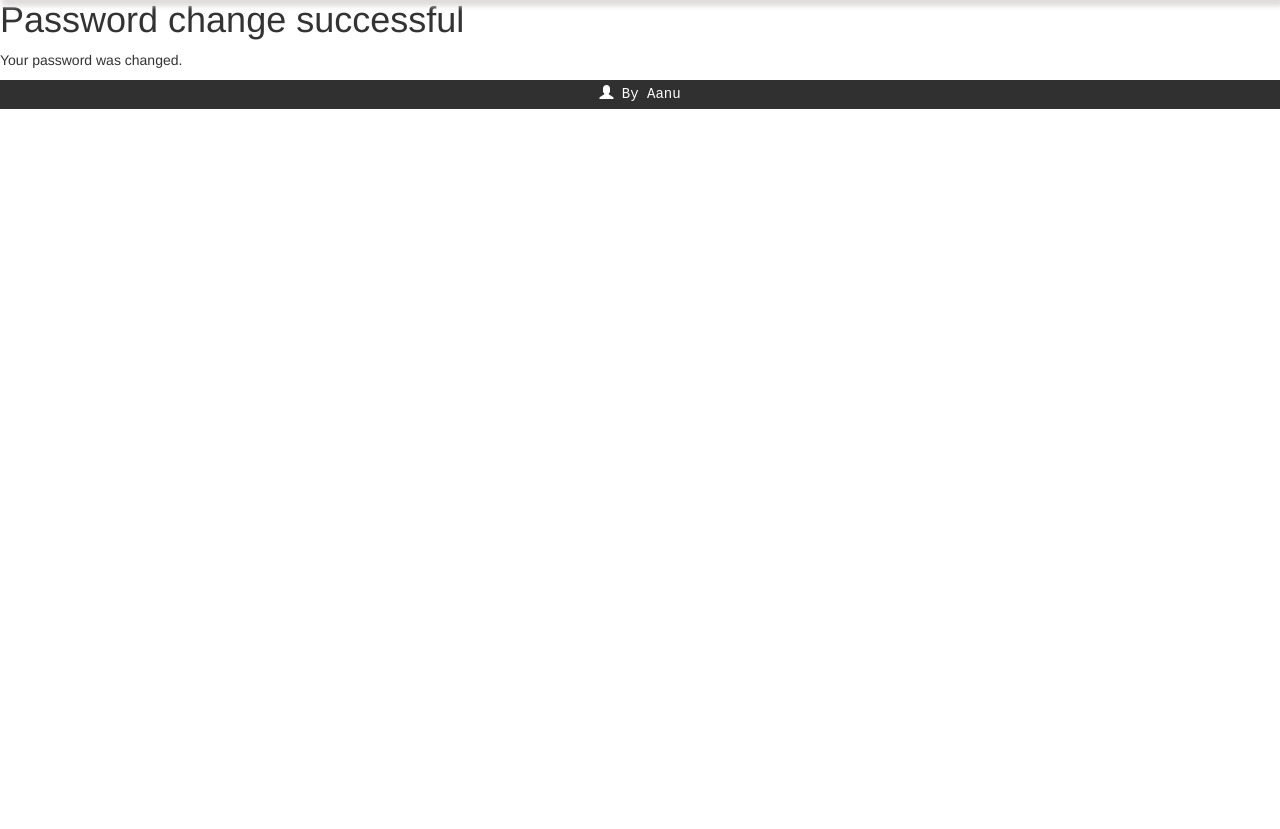
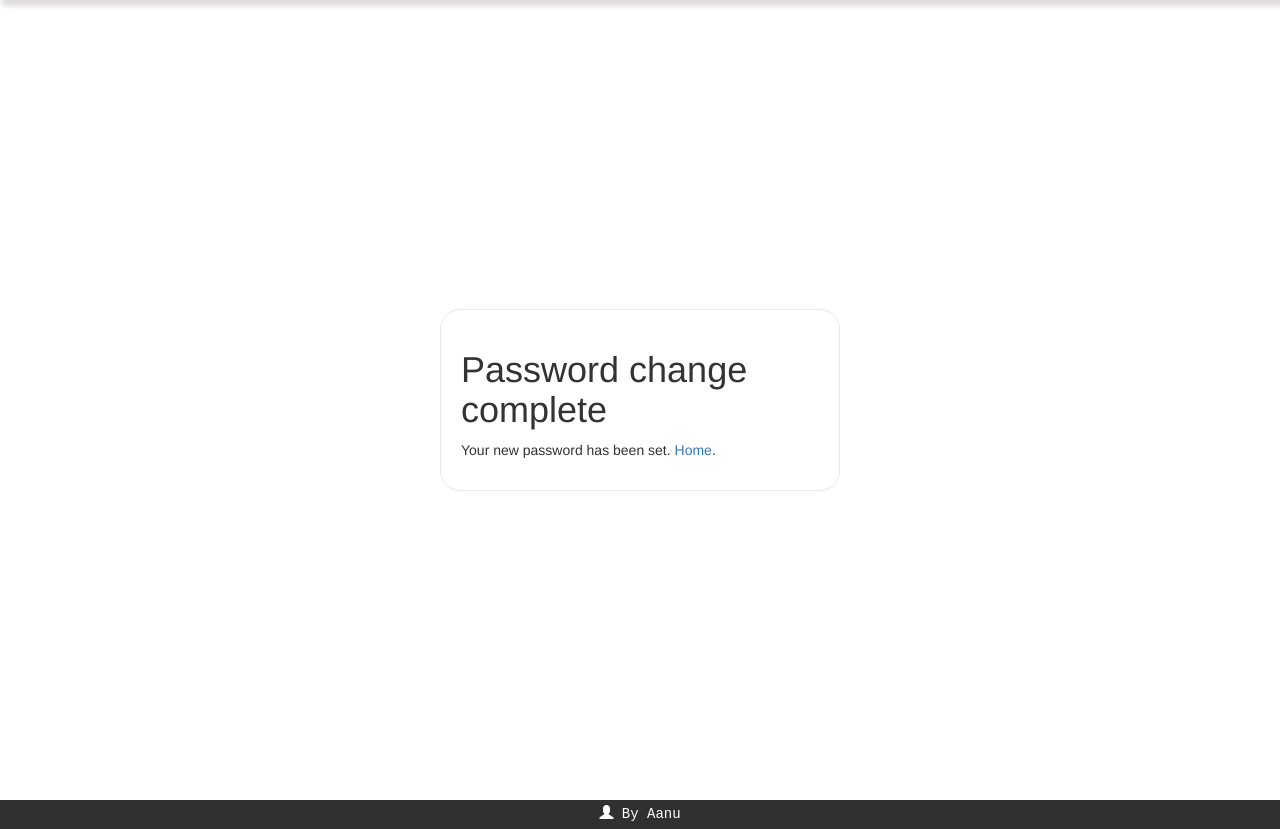
Before and after one commit to aanu1143/BuildWithX, a Django app: template templates/registration/password_change_done.html in a window 1280 px wide. Shown: the part 70-899 px from the top of the page. Before the commit the page ends 179 px from the top, so only its background shows below. Run offline with Django 3.2, Linux system fonts and the light colour scheme; the template is opened without the code that fills it, so the values that code supplies are empty; some libraries are stand-ins or nearby versions.

Commit message:
password donw

```diff
--- a/templates/registration/password_change_done.html
+++ b/templates/registration/password_change_done.html
@@ -1,6 +1,12 @@
 {% extends 'base.html' %}
 {% block title %}Password Change Successful{% endblock title %}
 {% block content %}
-<h1>Password change successful</h1>
-<p>Your password was changed.</p>
+<div class="form_container" style="height: 100vh">
+    <div class="resetpage">
+        <h1>Password change complete</h1>
+        <p>Your new password has been set.
+            <a href="{% url 'home' %}">Home</a>.
+        </p>
+    </div>
+</div>
 {% endblock content %}
--- a/templates/registration/password_reset_complete.html
+++ b/templates/registration/password_reset_complete.html
@@ -1,7 +1,7 @@
 {% extends 'base.html' %}
 {% block title %}Password reset complete{% endblock title %}
 {% block content %}
-<div class="resetform">
+<div class="form_container" style="height: 100vh">
     <div class="resetpage">
         <h1>Password reset complete</h1>
         <p>Your new password has been set. You can log in now on the
--- a/templates/registration/password_reset_confirm.html
+++ b/templates/registration/password_reset_confirm.html
@@ -1,7 +1,7 @@
 {% extends 'base.html' %}
 {% block title %}Enter new password{% endblock title %}
 {% block content %}
-<div class="resetform">
+<div class="form_container" style="height: 100vh">
     <div class="resetpage">
         <h1>Set a new password!</h1>
         <form method="POST">
--- a/templates/registration/password_reset_done.html
+++ b/templates/registration/password_reset_done.html
@@ -1,7 +1,7 @@
 {% extends 'base.html' %}
 {% block title %}Email Sent{% endblock title %}
 {% block content %}
-<div class="resetform">
+<div class="form_container" style="height: 100vh">
     <div class="resetpage">
         <h1>Check your inbox.</h1>
         <p>We've emailed you instructions for setting your password.
```
Also changed, not shown: BuildWithX/settings.py (+6 -2 lines).
